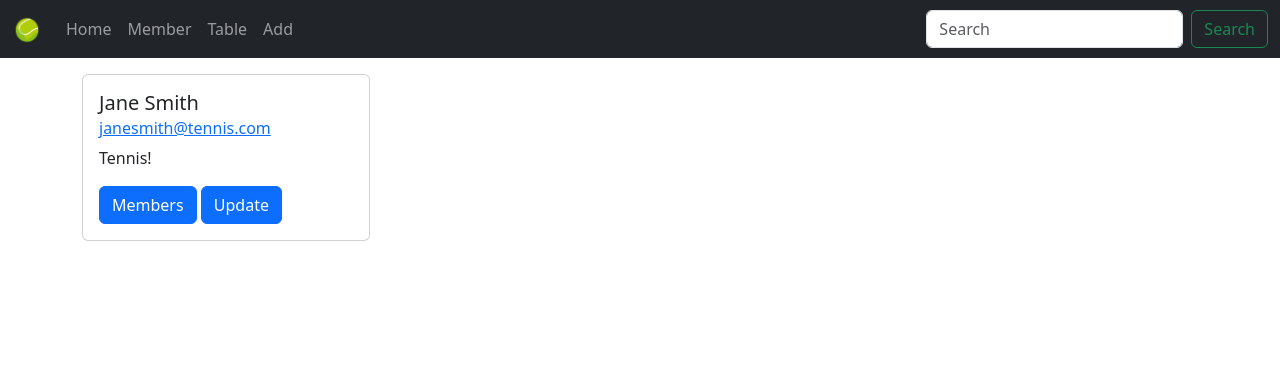
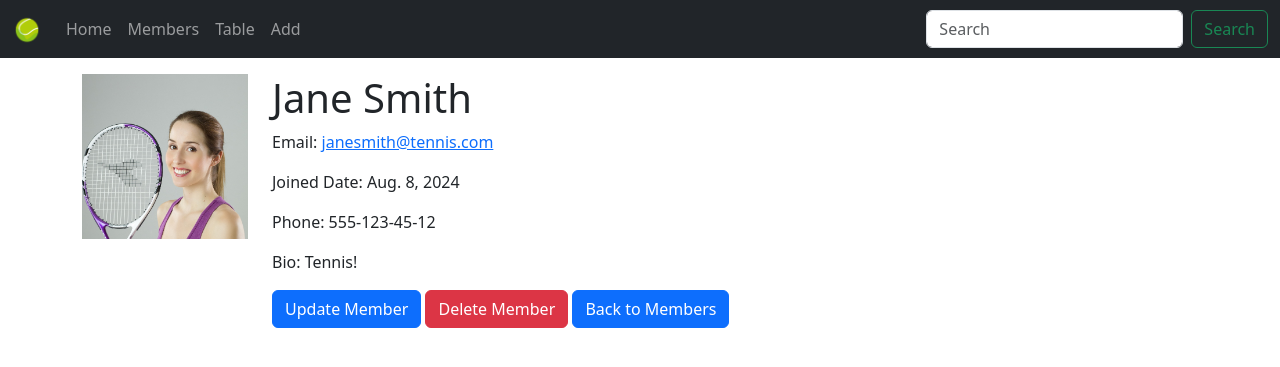
Before and after one commit to diyorbekqodirboyev863/my-tennis-club, a Django app: a page that uses templates/nav.html in a window 1280 px wide. Shown: the top 367 px of the page. Run offline with Django 4.2, Linux system fonts and the light colour scheme; data comes from the database, SQL or seed files in the repository; both versions use the stored data as it was after the commit.

Commit message:
Details page have been updated!

```diff
--- a/templates/details.html
+++ b/templates/details.html
@@ -3,23 +3,26 @@
 {% block title %}
     {{ member.firstname }} {{ member.lastname }}
 {% endblock %}
+{% load static %}
 
 {% block content %}
-    <div class="card" style="width: 18rem;">
-        <div class="card-body">
-            <h5 class="card-title">{{ member.firstname }} {{ member.lastname }}</h5>
-            <h6 class="card-subtitle mb-2 text-body-secondary">
-                <a href="mailto:{{ mymember.email }}">{{ member.email }}</a>
-            </h6>
-            <p class="card-text">
-                {% if member.bio %}
-                    {{ member.bio }}
-                {% else %}
-                    <p class="disbled">Member bio is unavailable</p>
-                {% endif %}
-            </p>
-            <a href="/all_members" class="btn btn-primary">Members</a>
-            <a href="{% url 'update_member' member.slug %}" class="btn btn-primary">Update</a>
+    <div class="row">
+        <div class="col-2">
+            {% if member.profile_image %}
+                <img src="{{ member.profile_image.url }}" class="card-img-top" alt="{{ member.firstname }}">
+            {% else %}
+                <img src="{% static 'default_profile_pic.png' %}" class="card-img-top" alt="Default image">
+            {% endif %}
+        </div>
+        <div class="col-10">
+            <h1>{{ member.firstname }} {{ member.lastname }}</h1>
+            <p>Email: <a href="mailto:{{ member.email }}">{{ member.email }}</a></p>
+            <p>Joined Date: {{ member.joined_date }}</p>
+            <p>Phone: {{ member.phone_number }}</p>
+            <p>Bio: {% if member.bio %}{{ member.bio }}{% else %}Member bio is unavailable{% endif %}</p>
+            <a href="{% url 'update_member' member.slug %}" class="btn btn-primary">Update Member</a>
+            <a href="#" class="btn btn-danger">Delete Member</a>
+            <a href="{% url 'all_members' %}" class="btn btn-primary">Back to Members</a>
         </div>
     </div>
 {% endblock %}
--- a/templates/nav.html
+++ b/templates/nav.html
@@ -14,7 +14,7 @@
                     <a class="nav-link" href="{% url 'main' %}">Home</a>
                 </li>
                 <li class="nav-item">
-                    <a class="nav-link" href="{% url 'all_members' %}">Member</a>
+                    <a class="nav-link" href="{% url 'all_members' %}">Members</a>
                 </li>
                 <li class="nav-item">
                     <a class="nav-link" href="{% url 'table' %}">Table</a>
```
Also changed, not shown: db.sqlite3.
